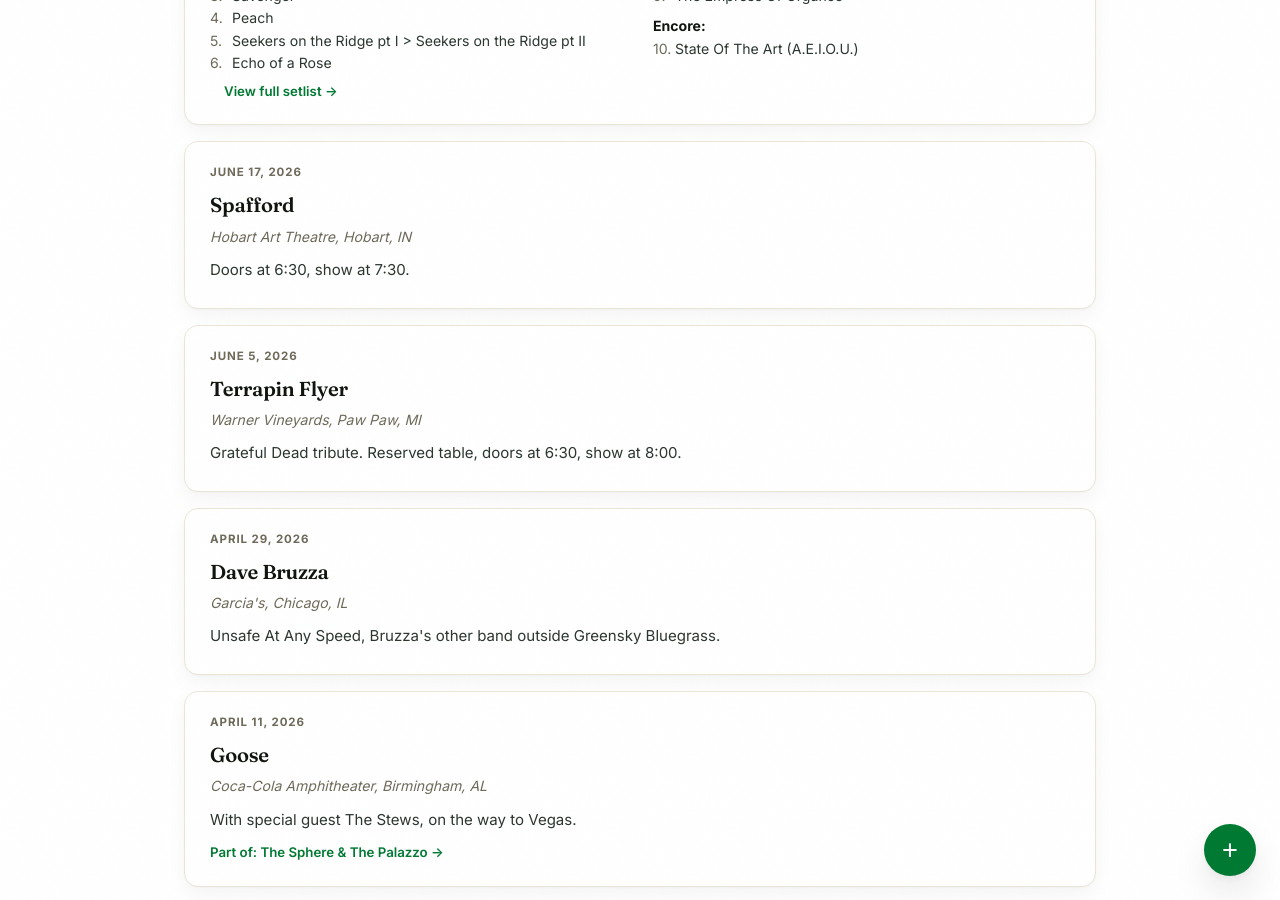
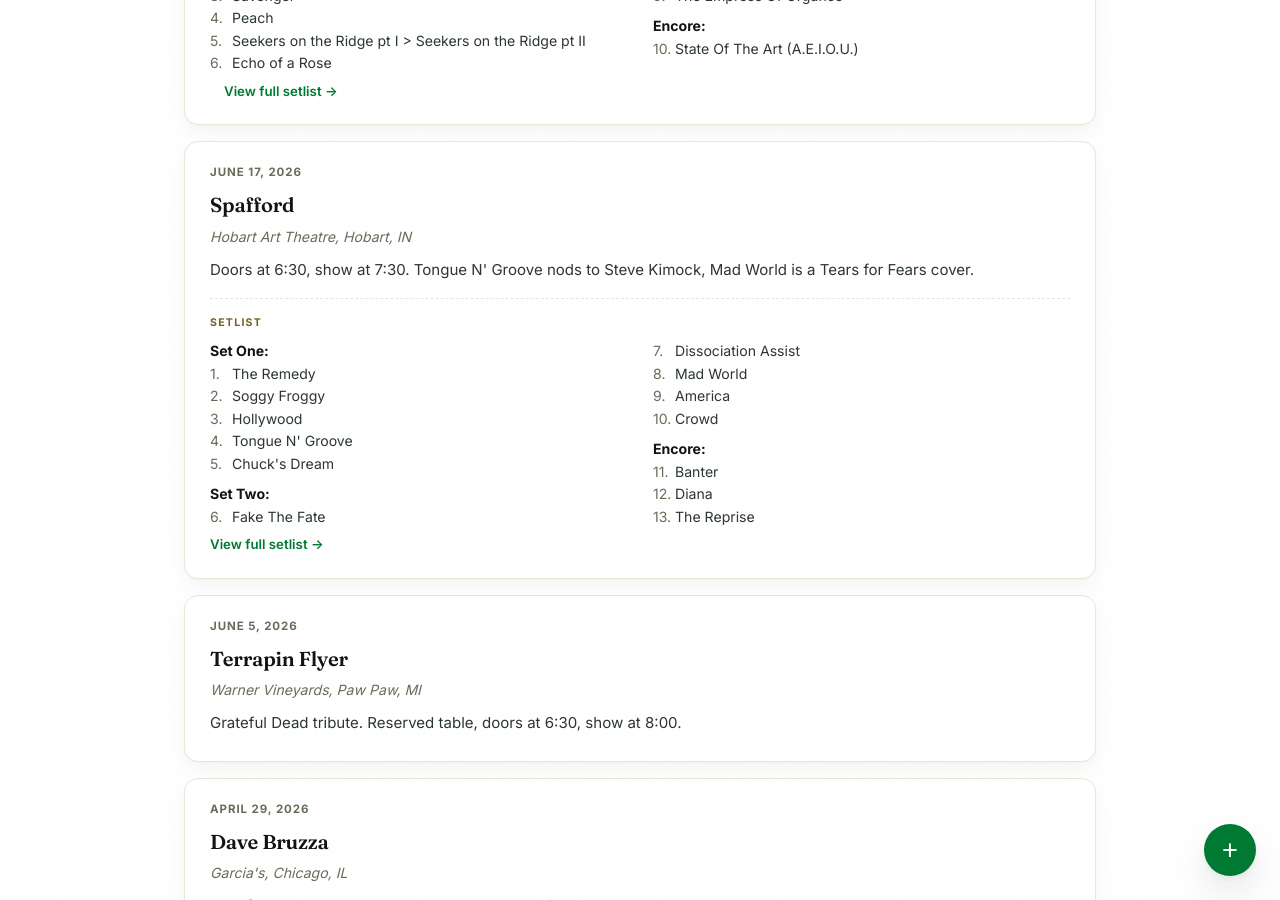
Before and after one commit to bmlanders/adventures, a Jekyll site: the page built from shows/index.html, in a window 1280 px wide and 900 px high, scrolled down 1955 px. Built offline with Jekyll 4.4.1, drawn with Linux system fonts in a browser that asks for light colours.

Commit message:
Add the Spafford setlist from nugs.net, and nugs.net as a third parseable source
Pulled the real setlist for the June 17 2026 Hobart Art Theatre show
directly (band/venue/date all come from one clean title line on
nugs.net's show pages, works the same way phantasytour.com and
setlist.fm already do: fully server-rendered, so the read-proxy sees
it fine). Added parseNugs alongside the other two parsers in
readFromLink, and updated the quick-add hint text and PROJECT_NOTES
to mention it as a third supported source.

Co-Authored-By: Claude <noreply@anthropic.com>

```diff
--- a/shows/index.html
+++ b/shows/index.html
@@ -105,7 +105,29 @@ title: "Shows"
   <div class="show-date">June 17, 2026</div>
   <h3>Spafford</h3>
   <div class="show-venue">Hobart Art Theatre, Hobart, IN</div>
-  <p class="show-notes">Doors at 6:30, show at 7:30.</p>
+  <p class="show-notes">Doors at 6:30, show at 7:30. Tongue N' Groove nods to Steve Kimock, Mad World is a Tears for Fears cover.</p>
+  <div class="setlist">
+    <div class="setlist-lbl">Setlist</div>
+    <ol class="setlist-list">
+      <li class="setlist-set">Set One:</li>
+      <li>The Remedy</li>
+      <li>Soggy Froggy</li>
+      <li>Hollywood</li>
+      <li>Tongue N' Groove</li>
+      <li>Chuck's Dream</li>
+      <li class="setlist-set">Set Two:</li>
+      <li>Fake The Fate</li>
+      <li>Dissociation Assist</li>
+      <li>Mad World</li>
+      <li>America</li>
+      <li>Crowd</li>
+      <li class="setlist-set">Encore:</li>
+      <li>Banter</li>
+      <li>Diana</li>
+      <li>The Reprise</li>
+    </ol>
+  </div>
+  <a class="show-trip-link" href="https://www.nugs.net/live-download-of-spafford-the-hobart-art-theater-hobart-in-06-17-2026-mp3-flac-or-online-music-streaming/48905.html" target="_blank" rel="noopener">View full setlist &rarr;</a>
 </div>
 
 <div class="show-entry" id="2026-06-05-terrapin-flyer">
@@ -280,8 +302,8 @@ title: "Shows"
     <label for="qa-date">Date</label>
     <input type="date" id="qa-date">
 
-    <label for="qa-setlist">Setlist (optional &mdash; one song per line, paste the whole thing, or paste a phantasytour.com or setlist.fm link)</label>
-    <textarea id="qa-setlist" style="min-height:120px;" placeholder="Paste a setlist, a phantasytour.com or setlist.fm show link, or leave this blank"></textarea>
+    <label for="qa-setlist">Setlist (optional &mdash; one song per line, paste the whole thing, or paste a phantasytour.com, setlist.fm, or nugs.net link)</label>
+    <textarea id="qa-setlist" style="min-height:120px;" placeholder="Paste a setlist, a phantasytour.com, setlist.fm, or nugs.net show link, or leave this blank"></textarea>
 
     <button class="btn" id="qa-save" style="margin-top:14px;">Add show</button>
     <span id="qa-status" class="status-msg"></span>
@@ -520,13 +542,34 @@ title: "Shows"
     return { band, date, setlistText: songs.join('\n') };
   }
 
+  function parseNugs(text) {
+    const head = text.match(/^Title:\s*(.+?)\s+Live Concert Setlist at\s+.+?\s+on\s+(\d{2})-(\d{2})-(\d{4})/m);
+    if (!head) return null;
+    const band = head[1].trim();
+    const date = `${head[4]}-${head[2]}-${head[3]}`;
+
+    const setStart = text.search(/Setlist at /);
+    const shareIdx = text.indexOf('Share via', setStart === -1 ? 0 : setStart);
+    const section = setStart === -1 ? '' : text.slice(setStart, shareIdx === -1 ? text.length : shareIdx);
+    const songs = [];
+    for (const line of section.split('\n')) {
+      const trimmed = line.trim();
+      if (!trimmed || trimmed.startsWith('[Audio')) continue;
+      const header = trimmed.match(/^#{1,6}\s+(Set\s*\w+|Encore)\s*$/i);
+      if (header) { songs.push(header[1].trim() + ':'); continue; }
+      const song = trimmed.match(/^(.+?)\s+\d{1,2}:\d{2}$/);
+      if (song) songs.push(song[1].trim());
+    }
+    return { band, date, setlistText: songs.join('\n') };
+  }
+
   async function readFromLink(url) {
     let host = '';
     try { host = new URL(url).hostname; } catch (e) { /* leave blank */ }
     const res = await fetch('https://r.jina.ai/' + url);
     if (!res.ok) throw new Error(`the page fetch came back ${res.status}`);
     const text = await res.text();
-    const parsed = parsePhantasyTour(text) || parseSetlistFm(text);
+    const parsed = parsePhantasyTour(text) || parseSetlistFm(text) || parseNugs(text);
     if (parsed) return parsed;
     if (host.includes('elgoose.net')) {
       throw new Error("elgoose.net loads its setlists in after the page loads, so this can't read them — paste the setlist text instead");
```
Also changed, not shown: PROJECT_NOTES.md (+5 -0 lines).
